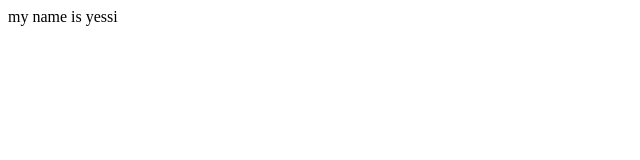
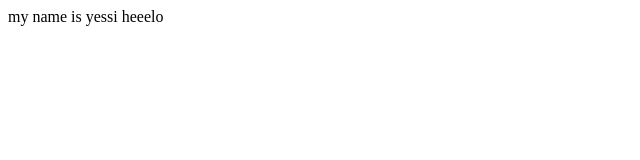
Before and after one commit to ygriego33/first-github-project, a plain HTML site: page index.html in a window 1280 px wide. Shown: the full height of the page, 0-640 px from the left. Drawn offline with Linux system fonts and the light colour scheme.

Commit message:
message 2

```diff
--- a/index.html
+++ b/index.html
@@ -7,5 +7,6 @@
 </head>
 <body>
     my name is yessi
+    heeelo
 </body>
 </html>
```
